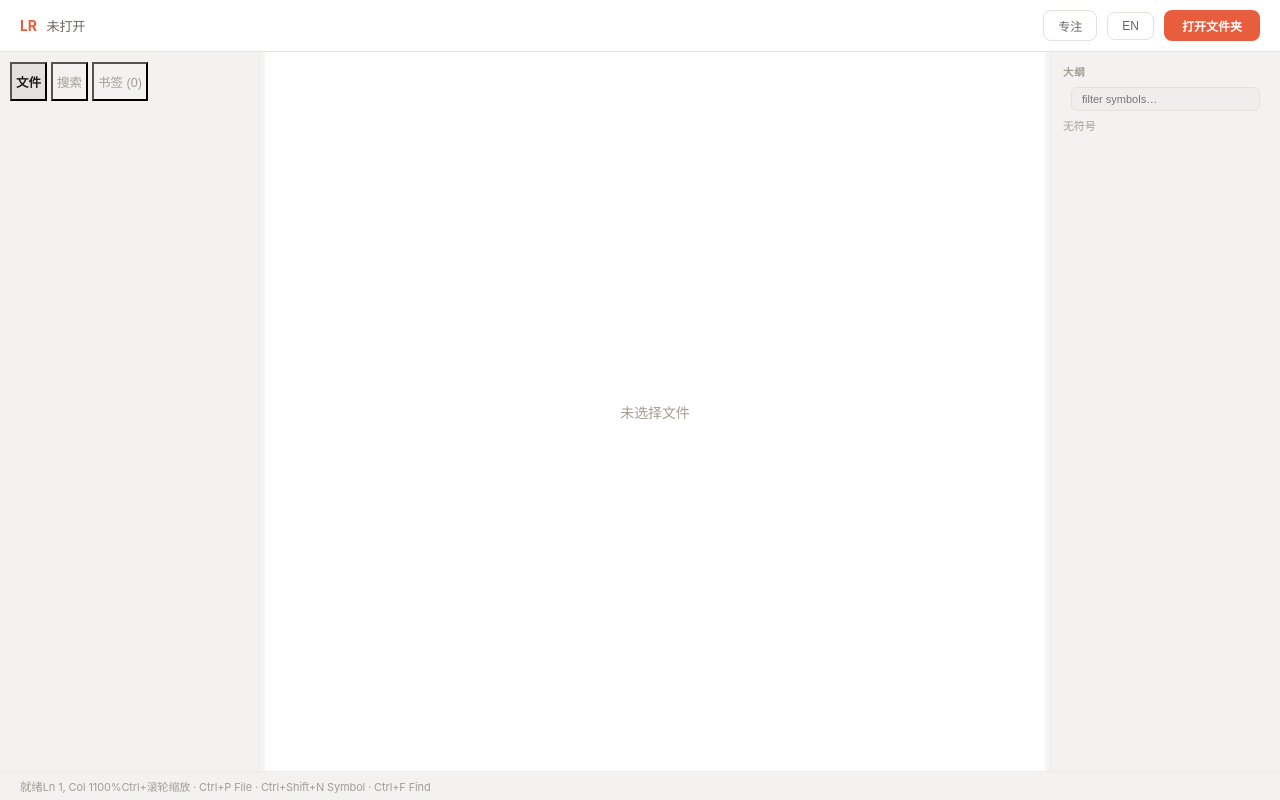
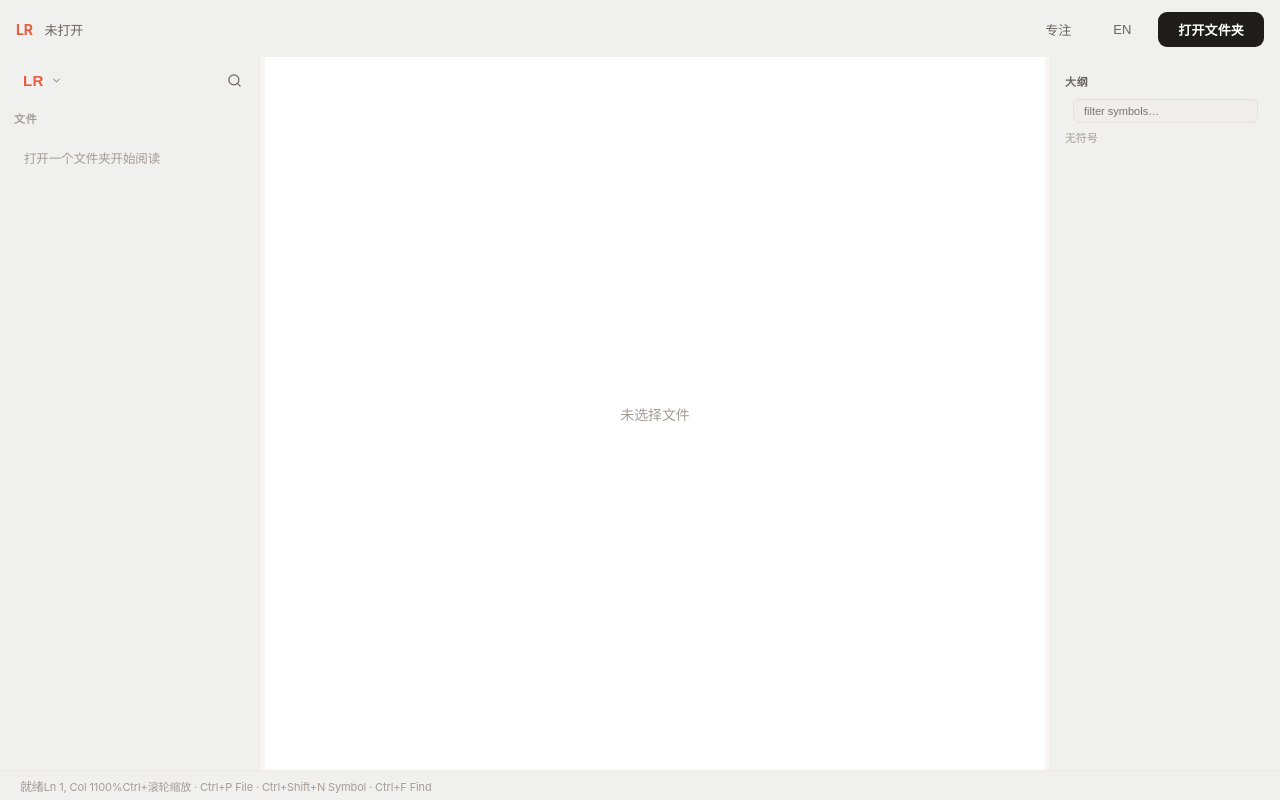
Before and after one commit to zfan980816/only_code, a React (Vite) app: page / in a window 1280 px wide. Built offline with nearby package versions, Linux system fonts and the light colour scheme.

Commit message:
design: Codex-style sidebar - LR brand logo with workspace dropdown, magnifier search entry, flat file list with 文件 section header, dedupe workspace entries

```diff
--- a/src/App.tsx
+++ b/src/App.tsx
@@ -135,7 +135,7 @@ export default function App() {
   const [lang, setLang] = useState<Lang>("zh");
   const t = (k: string) => (L[lang] as Record<string,string>)[k] ?? k;
   const [ws, setWs] = useState<Ws | null>(null);
-  const [tree, setTree] = useState<N[]>([]);
+  const [, setTree] = useState<N[]>([]);
   const [expanded, setExpanded] = useState<Record<string, N[]>>({});
   const [tabs, setTabs] = useState<Tab[]>([]);
   const [activeTab, setActiveTab] = useState(0);
@@ -148,14 +148,11 @@ export default function App() {
   const [matchIdx, setMatchIdx] = useState(0);
   const [matchLines, setMatchLines] = useState<number[]>([]);
   const codeRef = useRef<HTMLPreElement>(null);
+  const [searchModalOpen, setSearchModalOpen] = useState(false);
+  const [wsMenuOpen, setWsMenuOpen] = useState(false);
   const [searchQ, setSearchQ] = useState("");
   const [results, setResults] = useState<SRes["results"]>([]);
-  const [searchCase, setSearchCase] = useState(false);
-  const [searchRegex, setSearchRegex] = useState(false);
-  const [searchWhole, setSearchWhole] = useState(false);
-  const [searchPath, setSearchPath] = useState("");
   const [focus, setFocus] = useState(false);
-  const [tabView, setTabView] = useState<"files"|"search"|"bookmarks">("files");
   const [err, setErr] = useState<string | null>(null);
   const [bookmarks, setBookmarks] = useState<string[]>(() => { try { return JSON.parse(localStorage.getItem("lr-bm") ?? "[]"); } catch { return []; } });
   const [wsList, setWsList] = useState<Array<{root:string;name:string}>>(() => { try { return JSON.parse(localStorage.getItem("lr-ws-list") ?? "[]"); } catch { return []; } });
@@ -224,7 +221,7 @@ export default function App() {
       if (e.ctrlKey && e.key === "f" && !e.shiftKey) { e.preventDefault(); setFileSearchVisible(true); setTimeout(() => fileSearchRef.current?.focus(), 50); }
       if (e.ctrlKey && e.shiftKey && e.key === "N") { e.preventDefault(); setSymOpen(true); setSymQ(""); setSymResults([]); setSymIdx(0); }
       if (e.ctrlKey && e.shiftKey && e.key === "F") { e.preventDefault(); setFocus(v=>!v); }
-      if (e.key === "Escape") { setQuickOpen(false); setFileSearchVisible(false); setFileSearch(""); setMatchIdx(0); setRefPopup(null); setSymOpen(false); }
+      if (e.key === "Escape") { setQuickOpen(false); setFileSearchVisible(false); setFileSearch(""); setMatchIdx(0); setRefPopup(null); setSymOpen(false); setSearchModalOpen(false); setWsMenuOpen(false); }
     };
     window.addEventListener("keydown", h);
     return () => window.removeEventListener("keydown", h);
@@ -263,6 +260,7 @@ export default function App() {
     }, 100);
     return () => clearTimeout(timer);
   }, [symQ, symOpen, ws]);
+
 
   // Tauri events: streaming search results + file change refresh + index progress
   useEffect(() => {
@@ -309,10 +307,12 @@ export default function App() {
       const w = await call<Ws>("workspace_open", { root });
       setWs(w); setTabs([]); setActiveTab(0); setDoc(null); setSyms([]); setResults([]); setSearchQ(""); setRefs([]); setDefs([]);
       setTree([{ name: w.name, path: "", isDir: true }]); setExpanded({});
+      try { const ch = await call<N[]>("file_tree", { workspaceId: w.id }); setExpanded({ "": ch }); } catch {}
       setFoldedLines(new Set()); setHighlightWord(""); setCurrentLine(0); setJumpTarget(null);
       setStatus(`${w.name} · ${w.indexedFiles} indexed`);
       setWsList(prev => {
-        const next = [{ root, name: w.name }, ...prev.filter(x => x.root !== root)];
+        const norm = (p: string) => p.replace(/^\\\\\?\\\\/, "").replace(/\/$/, "").toLowerCase();
+        const next = [{ root, name: w.name }, ...prev.filter(x => norm(x.root) !== norm(root) && x.name !== w.name)];
         localStorage.setItem("lr-ws-list", JSON.stringify(next));
         return next;
       });
@@ -440,14 +440,21 @@ export default function App() {
     });
   }, [activeTab, switchTab]);
 
-  const doSearch = useCallback(async (q: string, opts?: { caseSensitive?: boolean; regex?: boolean; wholeWord?: boolean; pathFilter?: string }) => {
+
+  const doSearch = useCallback(async (q: string) => {
     if (!ws || !q.trim()) { setResults([]); return; }
     try {
-      setResults([]);
-      const r = await call<SRes>("search", { workspaceId: ws.id, query: q.trim(), options: { caseSensitive: opts?.caseSensitive ?? false, regex: opts?.regex ?? false, wholeWord: opts?.wholeWord ?? false, pathFilter: opts?.pathFilter || undefined, maxResults: 500 } });
+      const r = await call<SRes>("search", { workspaceId: ws.id, query: q.trim(), options: { caseSensitive: false, regex: false, wholeWord: false, maxResults: 300 } });
       setResults(r.results);
     } catch (e) { setStatus(`ERR: ${e}`); }
   }, [ws]);
+
+  // Global search (modal) debounce
+  useEffect(() => {
+    if (!searchModalOpen || !ws || !searchQ.trim()) return;
+    const timer = setTimeout(() => doSearch(searchQ), 250);
+    return () => clearTimeout(timer);
+  }, [searchQ, searchModalOpen, ws, doSearch]);
 
   const findRefs = useCallback(async (name: string) => {
     if (!ws || !name.trim()) return;
@@ -839,65 +846,36 @@ export default function App() {
       <main className="layout">
         {!focus && (
           <aside className="left" style={{ width: leftWidth, minWidth: 160, maxWidth: 500 }}>
-            <div className="tabs">
-              <button className={tabView==="files"?"on":""} onClick={()=>setTabView("files")}>{t("files")}</button>
-              <button className={tabView==="search"?"on":""} onClick={()=>setTabView("search")}>{t("search")}</button>
-              <button className={tabView==="bookmarks"?"on":""} onClick={()=>setTabView("bookmarks")}>{t("bookmarks")} ({bookmarks.length})</button>
+            <div className="side-top">
+              <button className="ws-switcher" onClick={() => setWsMenuOpen(v => !v)} title="切换工作区">
+                <span className="lr-logo">LR</span>
+                <svg width="11" height="11" viewBox="0 0 24 24" fill="none" stroke="currentColor" strokeWidth="2.5" strokeLinecap="round" strokeLinejoin="round"><polyline points="6 9 12 15 18 9"/></svg>
+              </button>
+              <button className="icon-btn" onClick={() => setSearchModalOpen(true)} title="全局搜索">
+                <svg width="15" height="15" viewBox="0 0 24 24" fill="none" stroke="currentColor" strokeWidth="2" strokeLinecap="round" strokeLinejoin="round"><circle cx="11" cy="11" r="8"/><line x1="21" y1="21" x2="16.65" y2="16.65"/></svg>
+              </button>
             </div>
-            {tabView==="files" && (
-              <div className="tree">
-                {wsList.length > 0 && (
-                  <div className="ws-list">
-                    <div className="ws-list-title">{t("workspaces")}</div>
-                    {wsList.map(w => (
-                      <div key={w.root} className={`ws-row ${ws?.root === w.root ? "on" : ""}`}>
-                        <button className="ws-open" onClick={() => openWorkspace(w.root)}>
-                          <span className="ws-icon">▸</span>{w.name}
-                        </button>
-                        <button className="ws-remove" onClick={(e) => { e.stopPropagation(); removeWorkspace(w.root); }} title="移除">×</button>
-                      </div>
-                    ))}
-                  </div>
-                )}
-                {renderTree(tree,0)}
-              </div>
-            )}
-            {tabView==="search" && (
-              <div className="search-wrap">
-                <input className="search-input" value={searchQ} placeholder="Search..."
-                  onChange={e => { setSearchQ(e.target.value); doSearch(e.target.value, { caseSensitive:searchCase, regex:searchRegex, wholeWord:searchWhole, pathFilter:searchPath }); }} />
-                <div className="search-opts">
-                  <button className={`opt ${searchCase?"on":""}`} onClick={()=>{ const v=!searchCase; setSearchCase(v); doSearch(searchQ,{caseSensitive:v,regex:searchRegex,wholeWord:searchWhole,pathFilter:searchPath}); }} title="Case sensitive">Aa</button>
-                  <button className={`opt ${searchRegex?"on":""}`} onClick={()=>{ const v=!searchRegex; setSearchRegex(v); doSearch(searchQ,{caseSensitive:searchCase,regex:v,wholeWord:searchWhole,pathFilter:searchPath}); }} title="Regex">.*</button>
-                  <button className={`opt ${searchWhole?"on":""}`} onClick={()=>{ const v=!searchWhole; setSearchWhole(v); doSearch(searchQ,{caseSensitive:searchCase,regex:searchRegex,wholeWord:v,pathFilter:searchPath}); }} title="Whole word">W</button>
-                  <input className="opt-path" value={searchPath} placeholder="path filter…" onChange={e=>{ setSearchPath(e.target.value); doSearch(searchQ,{caseSensitive:searchCase,regex:searchRegex,wholeWord:searchWhole,pathFilter:e.target.value}); }} />
-                </div>
-                <div className="search-count">{results.reduce((acc,r) => acc + r.matches.length, 0)} matches in {results.length} files</div>
-                <div className="results">
-                  {results.map(r => (
-                    <div key={r.path} className="result-file">
-                      <button className="result-name" onClick={()=>openFile(r.path, r.matches[0]?.line)}>{r.name}</button>
-                      {r.matches.map((m,i) => (
-                        <button key={i} className="result-line" onClick={()=>openFile(r.path, m.line)}>
-                          <span className="line-num">{m.line}</span>{m.text.trim()}
-                        </button>
-                      ))}
+            {wsMenuOpen && (
+              <>
+                <div className="ws-menu-overlay" onClick={() => setWsMenuOpen(false)} />
+                <div className="ws-menu">
+                  {wsList.map(w => (
+                    <div key={w.root} className={`ws-menu-row ${ws?.root === w.root ? "on" : ""}`}>
+                      <button className="ws-menu-item" onClick={() => { setWsMenuOpen(false); openWorkspace(w.root); }}>{w.name}</button>
+                      <button className="ws-menu-remove" title="移除" onClick={(e) => { e.stopPropagation(); removeWorkspace(w.root); }}>×</button>
                     </div>
                   ))}
+                  <div className="ws-menu-divider" />
+                  <button className="ws-menu-item" onClick={() => { setWsMenuOpen(false); openFolder(); }}>打开文件夹…</button>
                 </div>
+              </>
+            )}
+              <div className="side-section-title">文件</div>
+              <div className="tree">
+                {ws && expanded[""] ? expanded[""].map(c => renderTree([c], 0)) : (
+                  <div className="muted" style={{ padding: "10px 12px", fontSize: 12.5 }}>打开一个文件夹开始阅读</div>
+                )}
               </div>
-            )}
-            {tabView==="bookmarks" && (
-              <div className="tree">
-                {bookmarks.length===0 ? <div className="muted" style={{padding:8}}>{t("noBm")}</div> :
-                  bookmarks.map(p => (
-                    <div key={p} className="bm-row">
-                      <button className="tree-row" style={{flex:1}} onClick={()=>openFile(p)}>{p}</button>
-                      <button className="bm-remove" onClick={()=>toggleBm(p)}>✕</button>
-                    </div>
-                  ))}
-              </div>
-            )}
           </aside>
         )}
 
@@ -1079,6 +1057,32 @@ export default function App() {
         )}
       </main>
 
+      {/* Global search modal */}
+      {searchModalOpen && (
+        <div className="qo-overlay" onClick={() => setSearchModalOpen(false)}>
+          <div className="qo-modal" onClick={e => e.stopPropagation()}>
+            <input className="qo-input" autoFocus value={searchQ}
+              onChange={e => setSearchQ(e.target.value)}
+              onKeyDown={e => { if (e.key === "Enter" && results.length > 0 && results[0].matches.length > 0) { setSearchModalOpen(false); openFile(results[0].path, results[0].matches[0].line); } }}
+              placeholder="全局搜索…" spellCheck={false} />
+            <div className="qo-list">
+              {results.length === 0 ? (
+                <div className="ref-popup-empty">{searchQ.trim() ? "无结果" : "输入关键字搜索整个工作区"}</div>
+              ) : results.map(r => (
+                <div key={r.path} className="sm-file">
+                  <div className="sm-file-name">{r.name} <span className="muted">{r.path}</span></div>
+                  {r.matches.map((m, i) => (
+                    <button key={i} className="sm-line" onClick={() => { setSearchModalOpen(false); openFile(r.path, m.line); }}>
+                      <span className="sm-linenum">{m.line}</span>{m.text.trim()}
+                    </button>
+                  ))}
+                </div>
+              ))}
+            </div>
+          </div>
+        </div>
+      )}
+
       {/* Symbol fuzzy lookup modal - IDEA style Ctrl+Shift+N */}
       {symOpen && (
         <div className="qo-overlay" onClick={() => setSymOpen(false)}>
--- a/src/index.css
+++ b/src/index.css
@@ -44,10 +44,10 @@ html, body, #root { height: 100vh; overflow: hidden; }
 
 /* ── Header ── */
 .hdr {
-  display: flex; align-items: center; gap: 10px;
-  padding: 10px 20px;
-  background: var(--surface);
-  border-bottom: 1px solid var(--border);
+  display: flex; align-items: center; gap: 12px;
+  padding: 12px 16px 10px;
+  background: #F0F0EE;
+  border-bottom: none;
   flex-shrink: 0;
 }
 .logo {
@@ -61,32 +61,29 @@ html, body, #root { height: 100vh; overflow: hidden; }
   color: var(--text-secondary);
 }
 .btn-focus, .btn-lang {
-  border: 1px solid var(--border);
+  border: none;
   border-radius: 8px;
-  padding: 6px 14px;
-  background: var(--surface);
+  padding: 7px 15px;
+  background: transparent;
   color: var(--text-secondary);
   cursor: pointer;
-  font-size: 12px;
+  font-size: 13px;
   font-weight: 500;
-  transition: all 0.15s ease;
+  transition: all 0.12s ease;
 }
-.btn-focus:hover, .btn-lang:hover {
-  border-color: var(--accent);
-  color: var(--accent);
-  background: var(--accent-light);
-}
+.btn-focus:hover, .btn-lang:hover { color: var(--text); background: rgba(0,0,0,.06); }
 .btn-open {
-  border: 0; border-radius: 8px;
-  padding: 7px 18px;
-  background: var(--accent);
+  border: 0; border-radius: 9px;
+  padding: 8px 20px;
+  background: #1E1D1B;
   color: #fff;
   font-weight: 600;
   cursor: pointer;
-  font-size: 12px;
+  font-size: 13px;
+  letter-spacing: .01em;
   transition: all 0.15s ease;
 }
-.btn-open:hover { background: var(--accent-hover); transform: translateY(-1px); box-shadow: 0 2px 8px rgba(232,93,61,.25); }
+.btn-open:hover { background: #35332F; transform: translateY(-1px); box-shadow: 0 3px 10px rgba(0,0,0,.18); }
 
 /* ── Error bar ── */
 .err-bar {
@@ -104,41 +101,50 @@ html, body, #root { height: 100vh; overflow: hidden; }
 .left {
   width: 260px; min-width: 200px;
   border-right: 1px solid var(--border-light);
-  background: #F3F2F0;
+  background: #F0F0EE;
   display: flex; flex-direction: column;
   overflow: hidden;
 }
 .tabs {
   display: flex;
-  padding: 10px 10px 6px;
-  gap: 4px;
+  margin: 2px 12px 4px;
+  padding: 3px;
+  gap: 2px;
   flex-shrink: 0;
+  background: rgba(0,0,0,.055);
+  border-radius: 9px;
 }
 .tabs button {
+  flex: 1;
+  border: 0;
+  border-radius: 7px;
   background: transparent;
-  padding: 8px 4px;
-  color: var(--muted);
+  padding: 7px 4px;
+  color: var(--text-secondary);
   cursor: pointer;
   font-size: 12.5px;
   font-weight: 500;
-  transition: all 0.15s ease;
+  transition: all 0.15s cubic-bezier(.4,0,.2,1);
 }
-.tabs button:hover { color: var(--text-secondary); background: rgba(0,0,0,.055); }
+.tabs button:hover { color: var(--text); }
 .tabs button.on {
   color: var(--text);
-  background: rgba(0,0,0,.07);
+  background: #FFFFFF;
   font-weight: 600;
+  box-shadow: 0 1px 3px rgba(0,0,0,.08), 0 0 0 1px rgba(0,0,0,.03);
 }
 
 /* ── File tree ── */
-.tree { overflow-y: auto; flex: 1; padding: 8px 10px; }
+.tree { overflow-y: auto; flex: 1; padding: 6px 12px 12px; }
 .tree-row {
-  padding: 5px 9px;
+  display: flex; align-items: center; gap: 7px;
+  width: 100%; text-align: left;
+  padding: 8px 10px;
   border: 0; border-radius: 7px;
   background: transparent;
-  color: #3D3B38;
+  color: var(--text-secondary);
   cursor: pointer;
-  font-size: 13px;
+  font-size: 13.5px;
   transition: background 0.1s ease;
 }
 .tree-row:hover { background: rgba(0,0,0,.055); color: var(--text); }
@@ -338,22 +344,22 @@ html, body, #root { height: 100vh; overflow: hidden; }
 .right {
   width: 230px; min-width: 180px;
   border-left: 1px solid var(--border-light);
-  background: #F3F2F0;
-  padding: 12px;
+  background: #F0F0EE;
+  padding: 16px 14px;
   overflow-y: auto;
 }
 .panel { margin-bottom: 18px; }
 .panel h4 {
-  font-size: 10.5px;
+  font-size: 11px;
   text-transform: uppercase;
-  color: var(--muted);
-  margin-bottom: 8px;
-  letter-spacing: 0.08em;
+  color: var(--text-secondary);
+  margin-bottom: 10px;
+  letter-spacing: 0.06em;
   font-weight: 600;
 }
 .sym-row {
-  padding: 6px 9px;
-  font-size: 12.5px;
+  padding: 7px 10px;
+  font-size: 13.5px;
   cursor: pointer;
   border-radius: 7px;
   margin-bottom: 1px;
@@ -389,8 +395,8 @@ html, body, #root { height: 100vh; overflow: hidden; }
   padding: 6px 20px;
   border-top: 1px solid var(--border);
   border-top: 1px solid var(--border-light);
-  background: #F3F2F0;
-  font-size: 11.5px;
+  background: #F0F0EE;
+  font-size: 12px;
   color: var(--muted);
   flex-shrink: 0;
 }
@@ -613,14 +619,14 @@ html, body, #root { height: 100vh; overflow: hidden; }
 
 
 /* ── Workspace list (persistent sidebar) ── */
-.ws-list { margin-bottom: 8px; padding-bottom: 6px; border-bottom: 1px solid var(--border-light); }
+.ws-list { margin: 4px 12px 10px; padding-bottom: 10px; border-bottom: 1px solid rgba(0,0,0,.06); }
 .ws-list-title {
-  font-size: 10px; font-weight: 600; text-transform: uppercase;
+  font-size: 10.5px; font-weight: 700; text-transform: uppercase;
   color: var(--muted); padding: 2px 8px 4px; letter-spacing: 0.04em;
 }
 .ws-row { display: flex; align-items: center; border-radius: 6px; transition: background 0.1s ease; }
 .ws-row:hover { background: rgba(0,0,0,.055); }
-.ws-row.on { background: var(--accent-light); }
+.ws-row.on { background: rgba(0,0,0,.06); }
 .ws-open {
   flex: 1; display: flex; align-items: center; gap: 6px;
   border: 0; background: transparent; text-align: left;
@@ -667,3 +673,121 @@ html, body, #root { height: 100vh; overflow: hidden; }
   font-size: 10px;
   color: var(--muted);
 }
+
+
+
+
+
+
+
+
+/* ── Sidebar top icon button (Codex style) ── */
+.side-top { display: flex; justify-content: flex-end; padding: 10px 12px 2px; }
+.icon-btn {
+  border: 0; background: transparent;
+  width: 30px; height: 30px;
+  display: flex; align-items: center; justify-content: center;
+  border-radius: 7px;
+  color: var(--text-secondary);
+  cursor: pointer;
+  transition: all 0.12s ease;
+}
+.icon-btn:hover { background: rgba(0,0,0,.06); color: var(--text); }
+
+/* ── Global search modal results ── */
+.sm-file { padding: 4px 6px; }
+.sm-file-name { font-size: 12px; font-weight: 600; color: var(--text); padding: 4px 8px 2px; }
+.sm-file-name .muted { font-weight: 400; font-size: 10.5px; margin-left: 6px; }
+.sm-line {
+  display: block; width: 100%; text-align: left;
+  padding: 4px 8px 4px 14px;
+  border: 0; border-radius: 6px;
+  background: transparent;
+  color: var(--text-secondary);
+  font-family: var(--font-mono);
+  font-size: 11.5px;
+  cursor: pointer;
+  white-space: nowrap; overflow: hidden; text-overflow: ellipsis;
+  transition: all 0.1s ease;
+}
+.sm-line:hover { background: var(--accent-light); color: var(--accent); }
+.sm-linenum { color: var(--muted); margin-right: 8px; font-size: 10.5px; }
+
+
+/* ── Codex-style workspace switcher ── */
+.left { position: relative; }
+.side-top { display: flex; align-items: center; justify-content: space-between; padding: 8px 10px 6px 12px; }
+.ws-switcher {
+  display: flex; align-items: center; gap: 7px;
+  border: 0; background: transparent;
+  padding: 7px 11px; border-radius: 8px;
+  font-size: 14px; font-weight: 600;
+  color: var(--text);
+  cursor: pointer;
+  transition: background 0.12s ease;
+  max-width: calc(100% - 46px);
+}
+.ws-switcher:hover { background: rgba(0,0,0,.06); }
+.ws-switcher span { overflow: hidden; text-overflow: ellipsis; white-space: nowrap; }
+.ws-switcher svg { color: var(--muted); flex-shrink: 0; }
+.ws-menu-overlay { position: fixed; inset: 0; z-index: 60; }
+.ws-menu {
+  position: absolute;
+  top: 52px; left: 10px; right: 10px;
+  background: var(--surface);
+  border: 1px solid var(--border-light);
+  border-radius: 11px;
+  box-shadow: 0 12px 32px rgba(0,0,0,.14), 0 4px 8px rgba(0,0,0,.05);
+  padding: 5px;
+  z-index: 61;
+  animation: wsMenuIn .13s cubic-bezier(.4,0,.2,1);
+}
+@keyframes wsMenuIn {
+  from { opacity: 0; transform: translateY(-5px); }
+  to { opacity: 1; transform: translateY(0); }
+}
+.ws-menu-row { display: flex; align-items: center; border-radius: 7px; }
+.ws-menu-row.on { background: var(--accent-light); }
+.ws-menu-item {
+  flex: 1; display: block; text-align: left;
+  padding: 8px 10px;
+  border: 0; background: transparent;
+  border-radius: 7px;
+  font-size: 13px;
+  color: var(--text-secondary);
+  cursor: pointer;
+  overflow: hidden; text-overflow: ellipsis; white-space: nowrap;
+  min-width: 0;
+}
+.ws-menu-item:hover { background: rgba(0,0,0,.055); color: var(--text); }
+.ws-menu-row.on .ws-menu-item { color: var(--accent); font-weight: 600; }
+.ws-menu-remove {
+  border: 0; background: transparent;
+  color: var(--muted);
+  padding: 4px 9px;
+  font-size: 12px;
+  cursor: pointer;
+  border-radius: 6px;
+  opacity: 0;
+  transition: all 0.1s ease;
+  flex-shrink: 0;
+}
+.ws-menu-row:hover .ws-menu-remove { opacity: 1; }
+.ws-menu-remove:hover { color: var(--err); background: #FEF2F2; }
+.ws-menu-divider { height: 1px; background: var(--border-light); margin: 5px 4px; }
+
+
+/* ── LR logo (sidebar brand) ── */
+.lr-logo {
+  font-weight: 800; font-size: 15px;
+  color: var(--accent);
+  letter-spacing: .02em;
+}
+
+/* ── Sidebar section title ("文件") ── */
+.side-section-title {
+  font-size: 11px; font-weight: 700; text-transform: uppercase;
+  color: var(--muted);
+  padding: 8px 14px 6px;
+  letter-spacing: .06em;
+}
```
